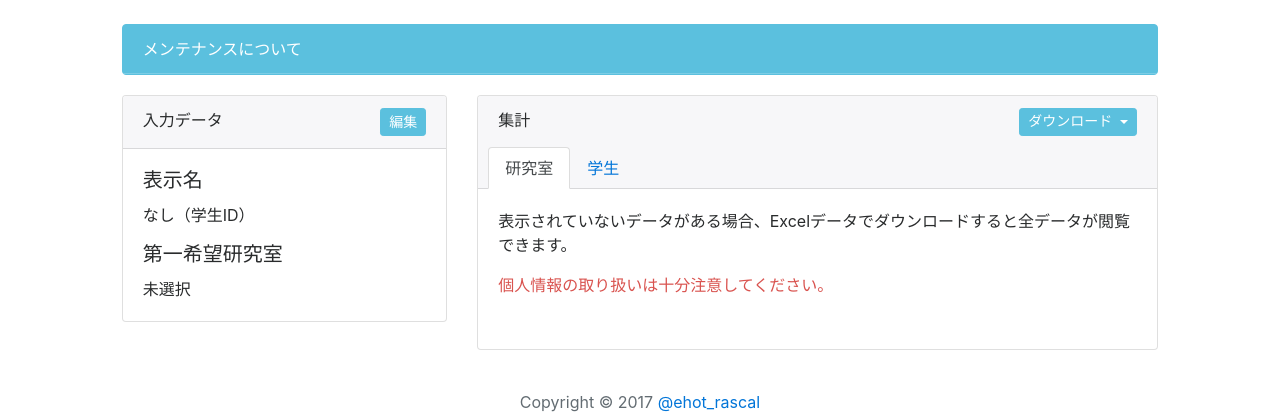
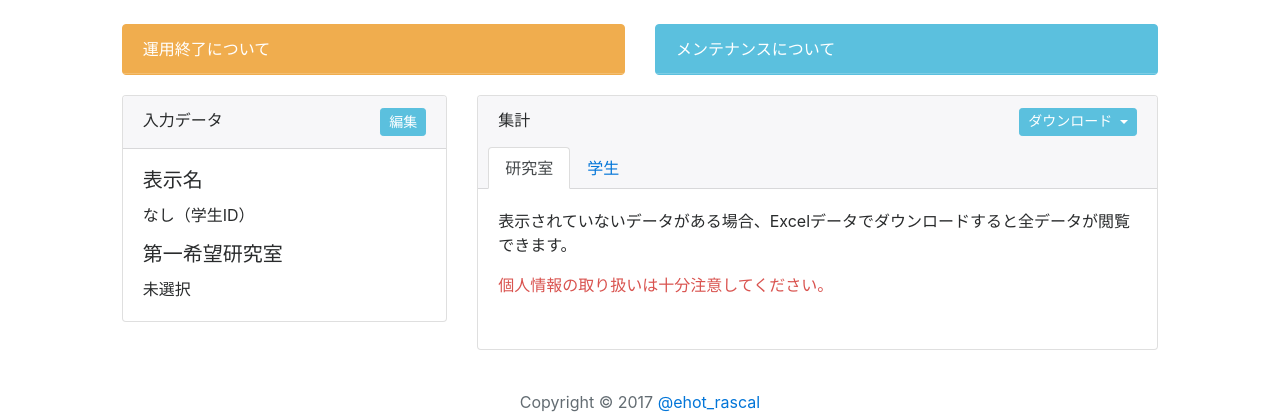
Before and after one commit to pddg/lab_questionnaire, a Django app: page / in a window 1280 px wide. Shown: the part 56-476 px from the top of the page. Run offline with Django 3.2, Linux system fonts and the light colour scheme; the visitor is signed in with stand-in values (Sample User, id 1); data that the repository does not hold is empty; some libraries are stand-ins or nearby versions.

Commit message:
運用終了情報突っ込んだ

```diff
--- a/src/lab_questionnaire/templates/questionnaire/top_page_base.html
+++ b/src/lab_questionnaire/templates/questionnaire/top_page_base.html
@@ -2,8 +2,34 @@
 {% block content %}
     <div class="row">
         {% if user.is_authenticated %}
-            <div class="col-md-12" style="margin-bottom: 20px;">
+            <div class="col-md-6" style="margin-bottom: 20px;">
+
                 {#            ここ、告知領域にする。adminから書けたほうがいいけど今後の課題。#}
+                <div class="card card-inverse card-warning">
+                    <a data-toggle="collapse" href="#collapseTwo" aria-expanded="true"
+                       aria-controls="collapseTwo" class="card-header text-white">
+                        運用終了について
+                    </a>
+                    <div id="collapseTwo" class="collapse" aria-labelledby="headingTwo">
+                        <div class="card-block">
+                            <blockquote class="card-blockquote">
+                                <p>配属が大方決まったとのことでしたので、2018年2月16日にシステムの運用を終了し全データを破棄します。</p>
+                                <p>必要なデータがありましたらそれまでに取得しておいてください。</p>
+                                <footer>2018/1/19
+                                    <a href="#collapseTwo"
+                                       class="float-right text-white"
+                                       data-toggle="collapse"
+                                       controls="collapseTwo"
+                                    >閉じる</a>
+                                </footer>
+
+                            </blockquote>
+                        </div>
+                    </div>
+                </div>
+
+            </div>
+            <div class="col-md-6" style="margin-bottom: 20px;">
                 <div class="card card-inverse card-info">
                     <a data-toggle="collapse" href="#collapseOne" aria-expanded="true"
                        aria-controls="collapseOne" class="card-header text-white">
```
